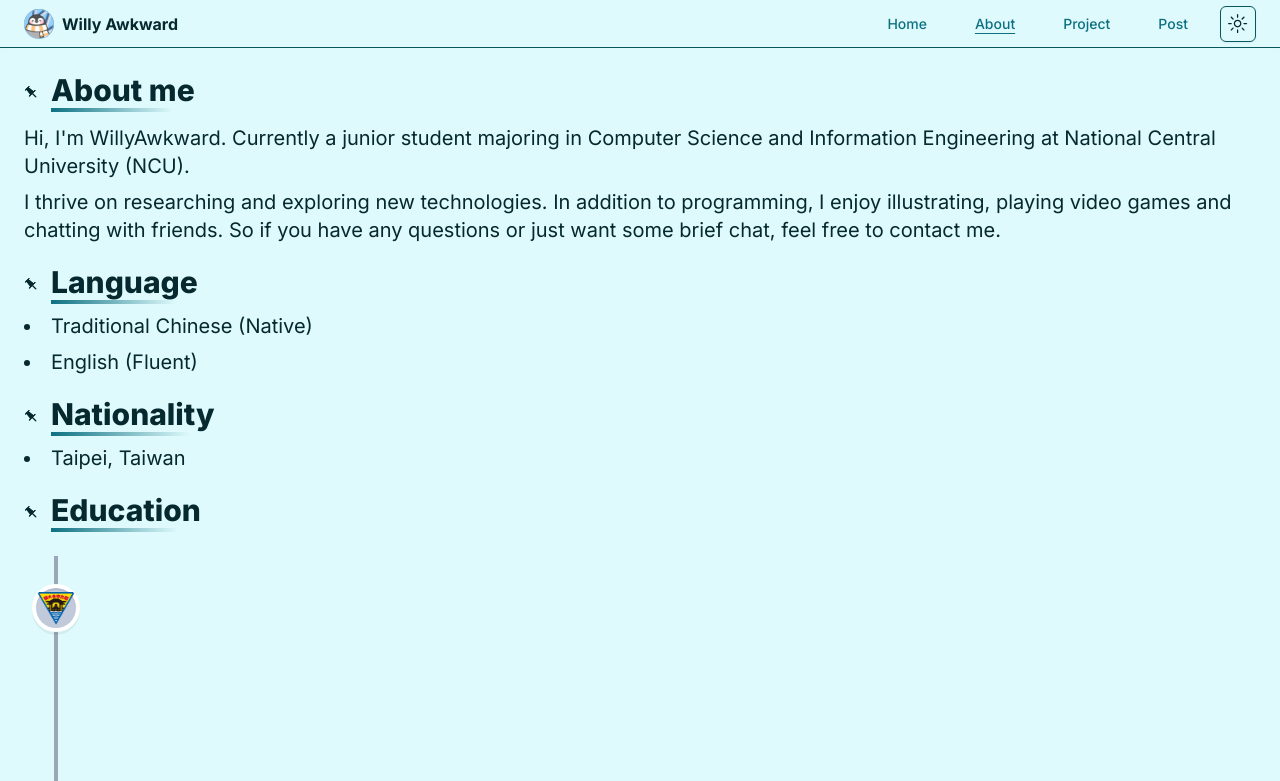
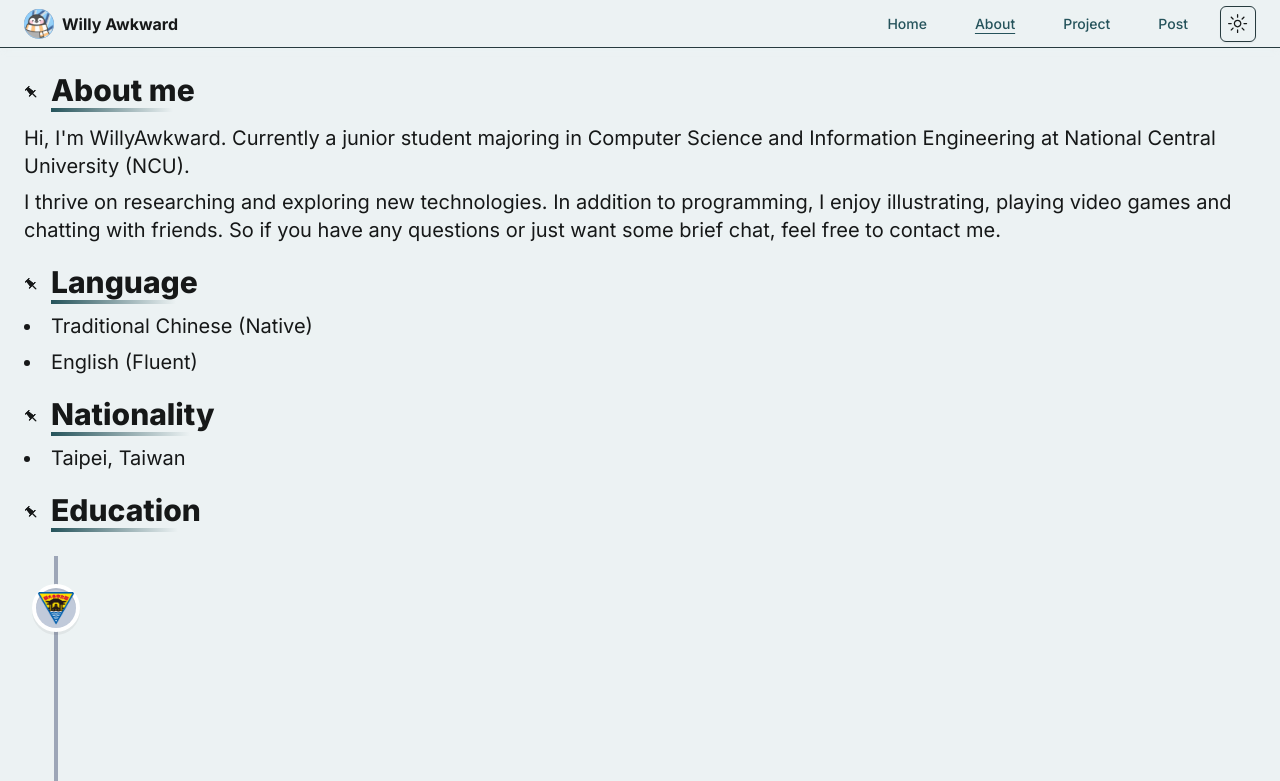
Before and after one commit to awkward-willy/awkward-willy.github.io, a Next.js app: page /about in a window 1280 px wide. Shown: the top 781 px of the page. Built offline with nearby package versions, Linux system fonts and the light colour scheme.

Commit message:
[Style] Update color scheme in globals.css.

```diff
--- a/app/globals.css
+++ b/app/globals.css
@@ -10,48 +10,48 @@ body,
 
 @layer base {
   :root {
-    --background: 184 83% 93%;
-    --foreground: 187 80% 10%;
-    --card: 184 83% 93%;
-    --card-foreground: 187 80% 10%;
-    --popover: 184 83% 93%;
-    --popover-foreground: 187 80% 10%;
-    --primary: 189 82% 28%;
-    --primary-foreground: 184 83% 93%;
-    --secondary: 223 81% 69%;
-    --secondary-foreground: 187 80% 10%;
-    --muted: 184 82% 20%;
-    --muted-foreground: 187 80% 70%;
-    --accent: 193 37% 60%;
-    --accent-foreground: 184 83% 93%;
+    --background: 189 23% 94%;
+    --foreground: 180 4% 9%;
+    --card: 189 23% 94%;
+    --card-foreground: 180 4% 9%;
+    --popover: 189 23% 94%;
+    --popover-foreground: 180 4% 9%;
+    --primary: 188 42% 25%;
+    --primary-foreground: 189 23% 94%;
+    --secondary: 186 59% 70%;
+    --secondary-foreground: 180 4% 9%;
+    --muted: 190 24% 20%;
+    --muted-foreground: 180 5% 70%;
+    --accent: 186 79% 48%;
+    --accent-foreground: 180 4% 9%;
     --destructive: 0 85% 60%;
-    --destructive-foreground: 187 80% 10%;
-    --border: 184 82% 20%;
-    --input: 184 82% 20%;
-    --ring: 193 37% 36%;
+    --destructive-foreground: 180 4% 9%;
+    --border: 190 24% 20%;
+    --input: 190 24% 20%;
+    --ring: 186 79% 40%;
     --radius: 0.5rem;
   }
 
   .dark {
-    --background: 184 83% 7%;
-    --foreground: 187 80% 90%;
-    --card: 184 83% 7%;
-    --card-foreground: 187 80% 90%;
-    --popover: 184 83% 7%;
-    --popover-foreground: 187 80% 90%;
-    --primary: 189 82% 72%;
-    --primary-foreground: 184 83% 7%;
-    --secondary: 223 81% 31%;
-    --secondary-foreground: 187 80% 90%;
-    --muted: 184 82% 80%;
-    --muted-foreground: 187 80% 90%;
-    --accent: 193 37% 40%;
-    --accent-foreground: 187 80% 90%;
+    --background: 189 23% 6%;
+    --foreground: 180 4% 91%;
+    --card: 189 23% 6%;
+    --card-foreground: 180 4% 91%;
+    --popover: 189 23% 6%;
+    --popover-foreground: 180 4% 91%;
+    --primary: 188 42% 75%;
+    --primary-foreground: 189 23% 6%;
+    --secondary: 186 59% 30%;
+    --secondary-foreground: 180 4% 91%;
+    --muted: 190 24% 80%;
+    --muted-foreground: 180 4% 91%;
+    --accent: 186 79% 52%;
+    --accent-foreground: 189 23% 6%;
     --destructive: 0 62% 30%;
-    --destructive-foreground: 187 80% 10%;
-    --border: 184 83% 60%;
-    --input: 184 82% 80%;
-    --ring: 193 37% 44%;
+    --destructive-foreground: 180 6% 10%;
+    --border: 189 23% 60%;
+    --input: 190 24% 80%;
+    --ring: 186 79% 60%;
   }
 }
 
```
